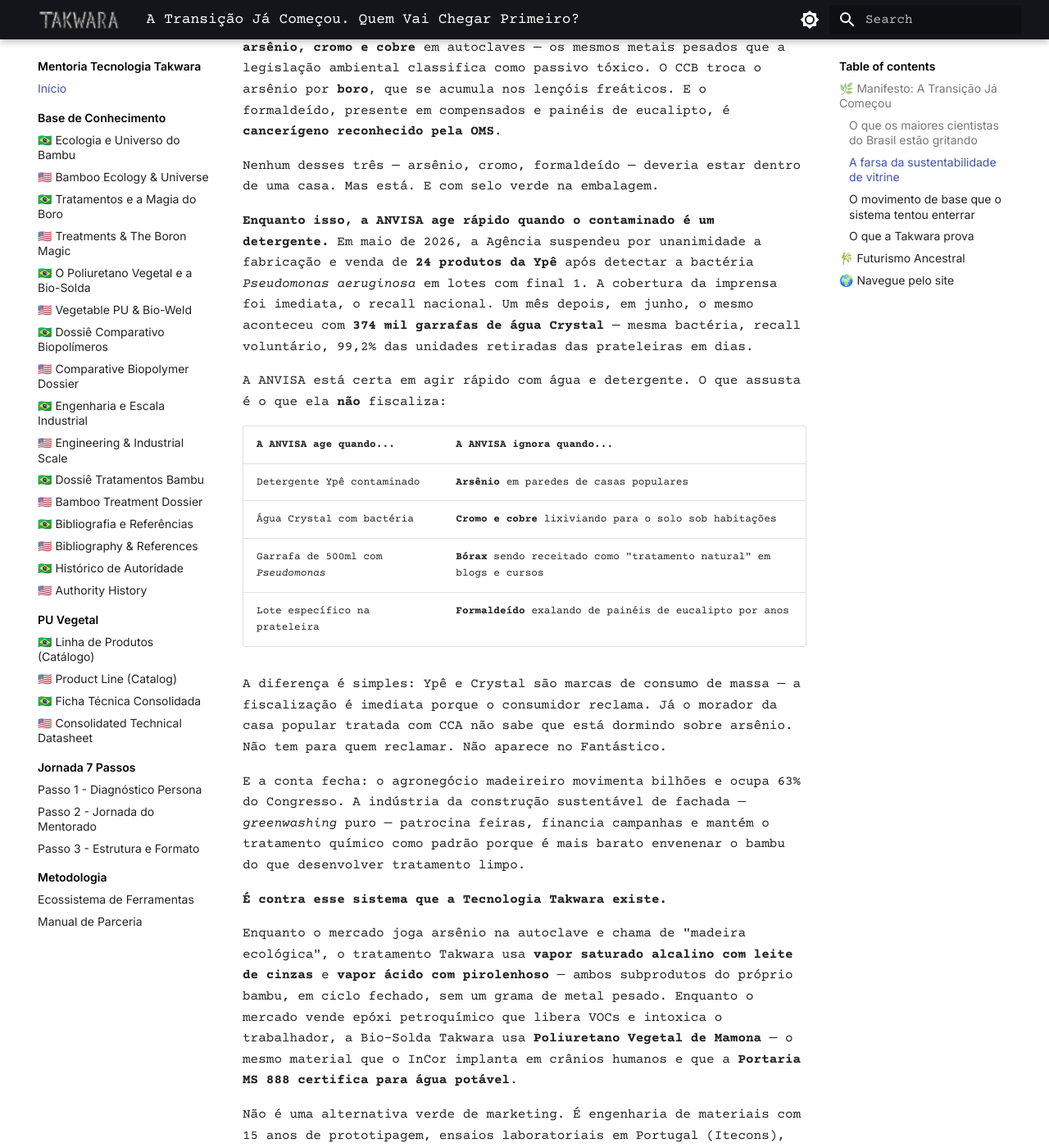
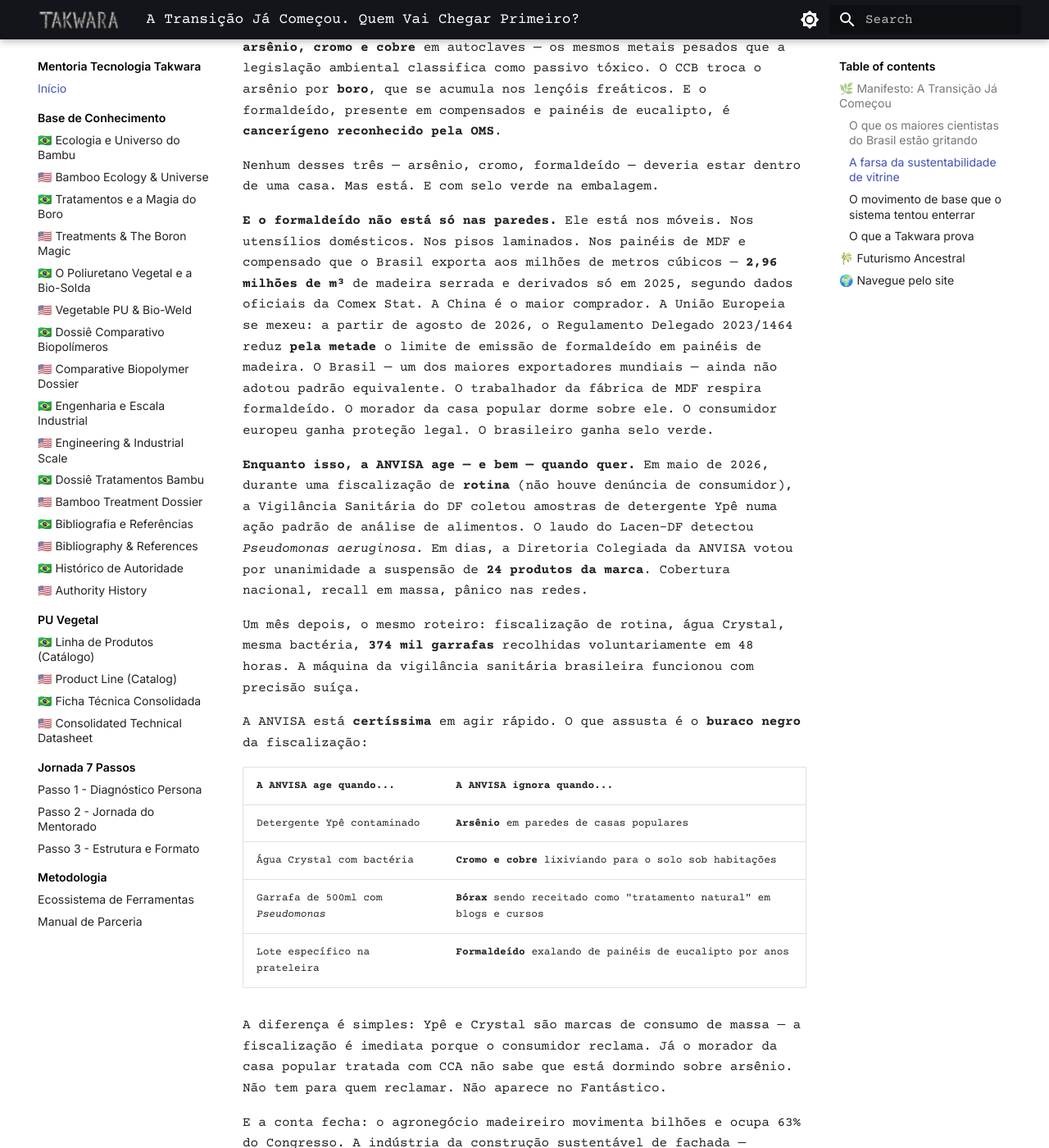
Before and after one commit to takwaratec/Mentoria_Tecnologia_Takwara, an MkDocs documentation site: the page built from docs/index.md, in a window 1280 px wide and 1400 px high, scrolled down 1669 px. Shown: the whole window at 82% size. Built offline with MkDocs 1.6.1 and Material for MkDocs 9.7.7, drawn with Linux system fonts in a browser that asks for light colours.

Commit message:
fix: correcao fiscalizacao rotina ANVISA + formaldeido exportacao China/UE

```diff
--- a/docs/index.md
+++ b/docs/index.md
@@ -58,9 +58,13 @@
 
 Nenhum desses três — arsênio, cromo, formaldeído — deveria estar dentro de uma casa. Mas está. E com selo verde na embalagem.
 
-**Enquanto isso, a ANVISA age rápido quando o contaminado é um detergente.** Em maio de 2026, a Agência suspendeu por unanimidade a fabricação e venda de **24 produtos da Ypê** após detectar a bactéria *Pseudomonas aeruginosa* em lotes com final 1. A cobertura da imprensa foi imediata, o recall nacional. Um mês depois, em junho, o mesmo aconteceu com **374 mil garrafas de água Crystal** — mesma bactéria, recall voluntário, 99,2% das unidades retiradas das prateleiras em dias.
+**E o formaldeído não está só nas paredes.** Ele está nos móveis. Nos utensílios domésticos. Nos pisos laminados. Nos painéis de MDF e compensado que o Brasil exporta aos milhões de metros cúbicos — **2,96 milhões de m³** de madeira serrada e derivados só em 2025, segundo dados oficiais da Comex Stat. A China é o maior comprador. A União Europeia se mexeu: a partir de agosto de 2026, o Regulamento Delegado 2023/1464 reduz **pela metade** o limite de emissão de formaldeído em painéis de madeira. O Brasil — um dos maiores exportadores mundiais — ainda não adotou padrão equivalente. O trabalhador da fábrica de MDF respira formaldeído. O morador da casa popular dorme sobre ele. O consumidor europeu ganha proteção legal. O brasileiro ganha selo verde.
 
-A ANVISA está certa em agir rápido com água e detergente. O que assusta é o que ela **não** fiscaliza:
+**Enquanto isso, a ANVISA age — e bem — quando quer.** Em maio de 2026, durante uma fiscalização de **rotina** (não houve denúncia de consumidor), a Vigilância Sanitária do DF coletou amostras de detergente Ypê numa ação padrão de análise de alimentos. O laudo do Lacen-DF detectou *Pseudomonas aeruginosa*. Em dias, a Diretoria Colegiada da ANVISA votou por unanimidade a suspensão de **24 produtos da marca**. Cobertura nacional, recall em massa, pânico nas redes.
+
+Um mês depois, o mesmo roteiro: fiscalização de rotina, água Crystal, mesma bactéria, **374 mil garrafas** recolhidas voluntariamente em 48 horas. A máquina da vigilância sanitária brasileira funcionou com precisão suíça.
+
+A ANVISA está **certíssima** em agir rápido. O que assusta é o **buraco negro** da fiscalização:
 
 | A ANVISA age quando... | A ANVISA ignora quando... |
 |---|---|
```
